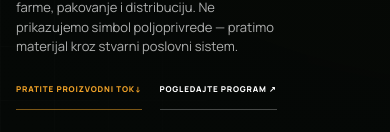
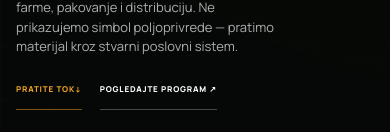
Before and after one commit to chaser-22/agromont-doo, a Next.js app: page / in a window 390 px wide. Shown: the part 710-842 px from the top of the page. Built offline with nearby package versions, Linux system fonts and the light colour scheme.

Commit message:
Shorten mobile hero CTA

```diff
--- a/components/material-journey.tsx
+++ b/components/material-journey.tsx
@@ -551,7 +551,7 @@ export function MaterialJourney() {
             Ne prikazujemo simbol poljoprivrede — pratimo materijal kroz stvarni poslovni sistem.
           </p>
           <div className="journey-actions">
-            <a href="#sistem">Pratite proizvodni tok <span aria-hidden="true">↓</span></a>
+            <a href="#sistem">Pratite tok <span aria-hidden="true">↓</span></a>
             <a href="#proizvodi">Pogledajte program ↗</a>
           </div>
         </div>
```
